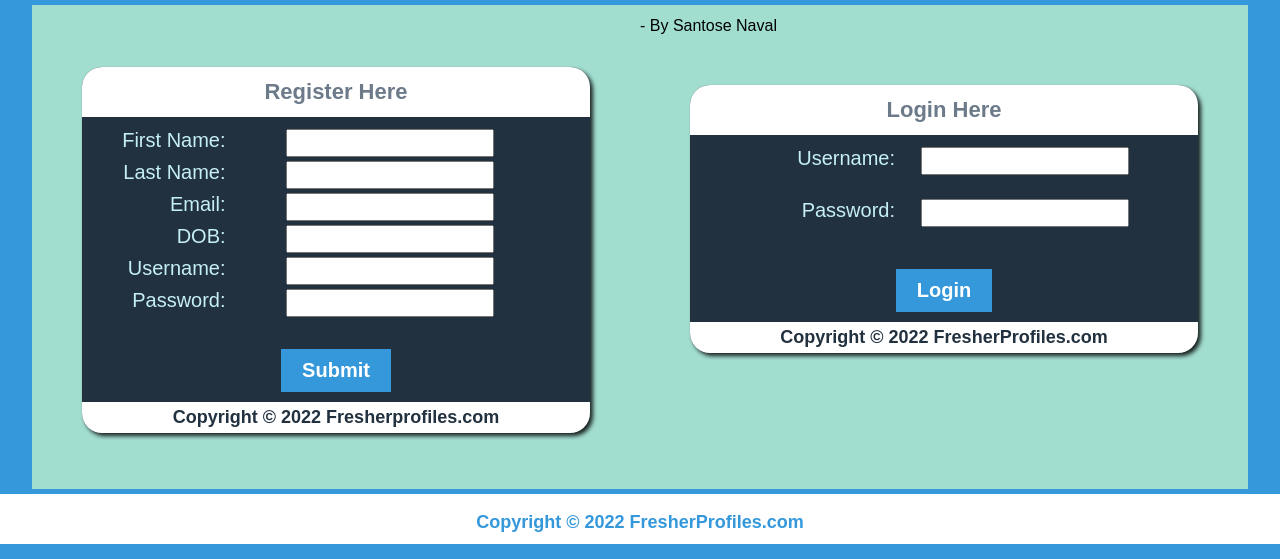
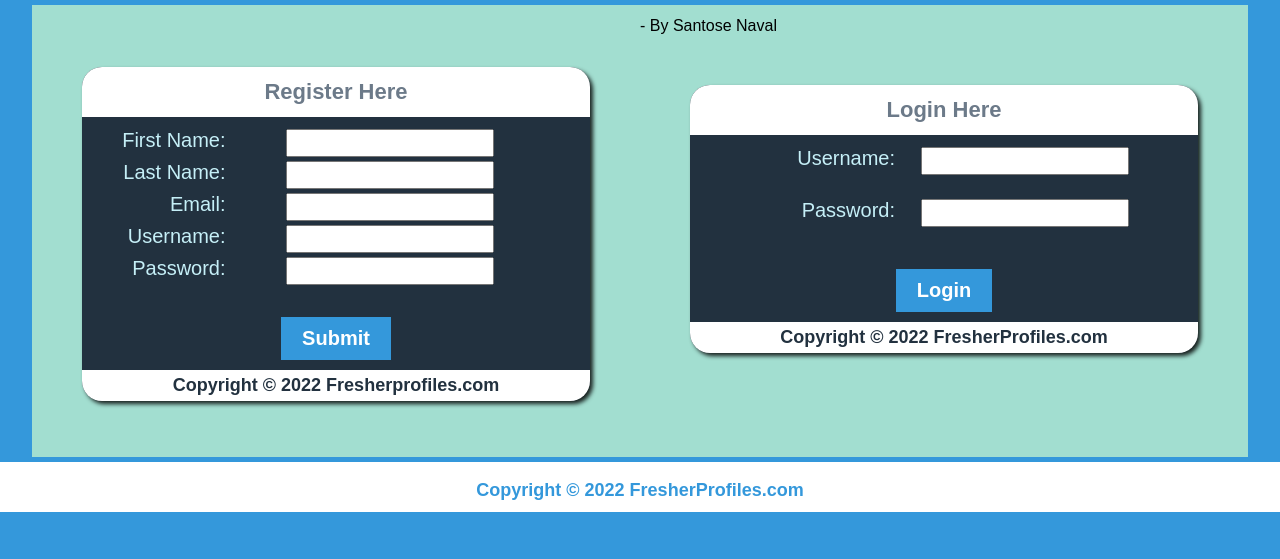
Before and after one commit to spoo-14/Profile-Page, a PHP site: page /index.php in a window 1280 px wide. Shown: the part 55-614 px from the top of the page. Run offline with PHP 8.4, Linux system fonts and the light colour scheme.

Commit message:
Update index.php

```diff
--- a/index.php
+++ b/index.php
@@ -54,10 +54,6 @@ echo ' <div id="reg-head-fail" class="headrg">Registration Failed! <br> Error: '
 <td class="t-1"><div align="left" id="tb-name">Email:</div></td>
 <td><input type="text" id="tb-box" name="address" /></td>
 </tr>
- <tr>
-<td class="t-1"><div align="left" id="tb-name">DOB:</div></td>
-<td><input type="text" id="tb-box" name="dob" /></td>
-</tr>
 <tr>
 <td class="t-1"><div align="left" id="tb-name">Username:</div></td>
 <td><input type="text" id="tb-box" name="username" /></td>
```
